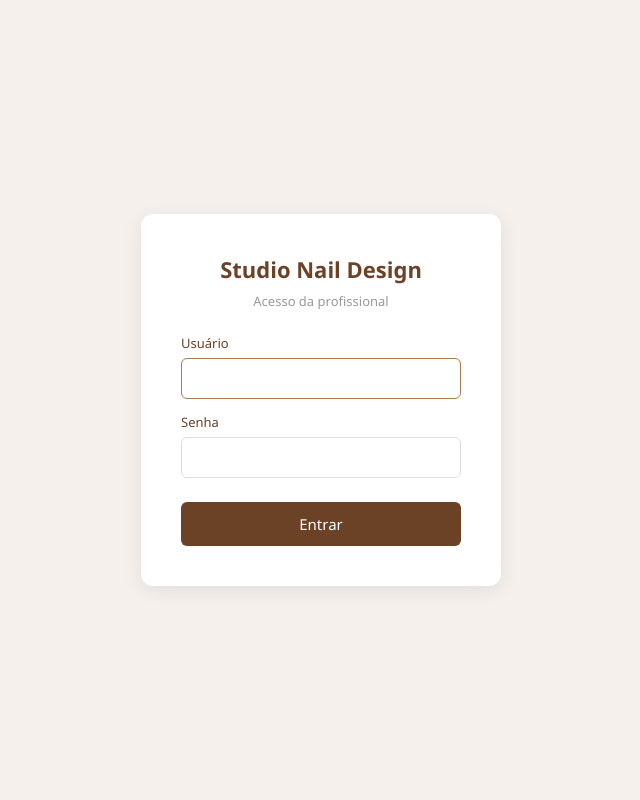
After one commit to natandavinci/agendamento-nail, a Django app: page /login/ in a window 1280 px wide. The commit adds this page. Shown: the whole page, without its empty margins (319-959 px from the left). Run offline with Django 5.2, Linux system fonts and the light colour scheme.

Commit message:
autenticação(login e logout) adcionado

```diff
--- a/core/settings.py
+++ b/core/settings.py
@@ -121,3 +121,7 @@ STATIC_URL = 'static/'
 STATICFILES_DIRS = [
     BASE_DIR / 'static'
 ]
+
+LOGIN_URL = 'login'
+LOGIN_REDIRECT_URL = 'dashboard'
+LOGOUT_REDIRECT_URL = 'login'
--- a/core/urls.py
+++ b/core/urls.py
@@ -16,6 +16,7 @@ Including another URLconf
 """
 from django.contrib import admin
 from django.urls import path, include
+from django.contrib.auth import views as auth_views
 
 urlpatterns = [
 
@@ -28,4 +29,14 @@ urlpatterns = [
         '',
         include('agendamentos.urls')
     ),
+    path(
+        'login/',
+        auth_views.LoginView.as_view(template_name='registration/login.html'),
+        name='login'
+    ),
+    path(
+        'logout/',
+        auth_views.LogoutView.as_view(),
+        name='logout'
+    ),
 ]
--- a/static/css/agendamento.css
+++ b/static/css/agendamento.css
@@ -69,12 +69,8 @@ body{
 .left{
 
     background:
-        linear-gradient(
-            rgba(31,46,39,.72),
-            rgba(31,46,39,.72)
-        ),
 
-        url("https://images.unsplash.com/photo-1522335789203-aabd1fc54bc9?q=80&w=1200");
+        url("../img/background-nail.jpeg");
         /* add img depois ! url("../img/hero.jpg");*/
     background-size:cover;
 
--- /dev/null
+++ b/templates/registration/login.html
@@ -0,0 +1,121 @@
+<!DOCTYPE html>
+<html lang="pt-br">
+<head>
+    <meta charset="UTF-8">
+    <meta name="viewport" content="width=device-width, initial-scale=1.0">
+    <title>Login | Studio Nail Design</title>
+    <style>
+        * {
+            margin: 0;
+            padding: 0;
+            box-sizing: border-box;
+            font-family: 'Segoe UI', Arial, sans-serif;
+        }
+
+        body {
+            background-color: #f5f0ec;
+            display: flex;
+            align-items: center;
+            justify-content: center;
+            min-height: 100vh;
+        }
+
+        .login-box {
+            background: #fff;
+            padding: 40px;
+            border-radius: 12px;
+            box-shadow: 0 4px 20px rgba(0, 0, 0, 0.08);
+            width: 100%;
+            max-width: 360px;
+        }
+
+        .login-box h1 {
+            color: #6b4226;
+            font-size: 22px;
+            margin-bottom: 8px;
+            text-align: center;
+        }
+
+        .login-box p.subtitulo {
+            color: #999;
+            font-size: 13px;
+            text-align: center;
+            margin-bottom: 24px;
+        }
+
+        .erro {
+            background: #fde8e8;
+            color: #c0392b;
+            padding: 10px 14px;
+            border-radius: 6px;
+            font-size: 13px;
+            margin-bottom: 16px;
+            text-align: center;
+        }
+
+        label {
+            display: block;
+            font-size: 13px;
+            color: #6b4226;
+            margin-bottom: 6px;
+            margin-top: 14px;
+        }
+
+        input[type="text"],
+        input[type="password"] {
+            width: 100%;
+            padding: 10px 12px;
+            border: 1px solid #ddd;
+            border-radius: 6px;
+            font-size: 14px;
+            outline: none;
+        }
+
+        input[type="text"]:focus,
+        input[type="password"]:focus {
+            border-color: #a97c50;
+        }
+
+        button {
+            width: 100%;
+            margin-top: 24px;
+            padding: 12px;
+            background-color: #6b4226;
+            color: #fff;
+            border: none;
+            border-radius: 6px;
+            font-size: 15px;
+            cursor: pointer;
+            transition: background 0.2s;
+        }
+
+        button:hover {
+            background-color: #543319;
+        }
+    </style>
+</head>
+<body>
+
+    <div class="login-box">
+        <h1>Studio Nail Design</h1>
+        <p class="subtitulo">Acesso da profissional</p>
+
+        {% if form.errors %}
+            <div class="erro">Usuário ou senha inválidos.</div>
+        {% endif %}
+
+        <form method="post">
+            {% csrf_token %}
+
+            <label for="id_username">Usuário</label>
+            {{ form.username }}
+
+            <label for="id_password">Senha</label>
+            {{ form.password }}
+
+            <button type="submit">Entrar</button>
+        </form>
+    </div>
+
+</body>
+</html>
```
Also changed, not shown: agendamentos/views.py (+6 -1 lines), templates/agendamentos/dashboard.html (+44 -16 lines), static/img/background-nail.jpeg (added).
